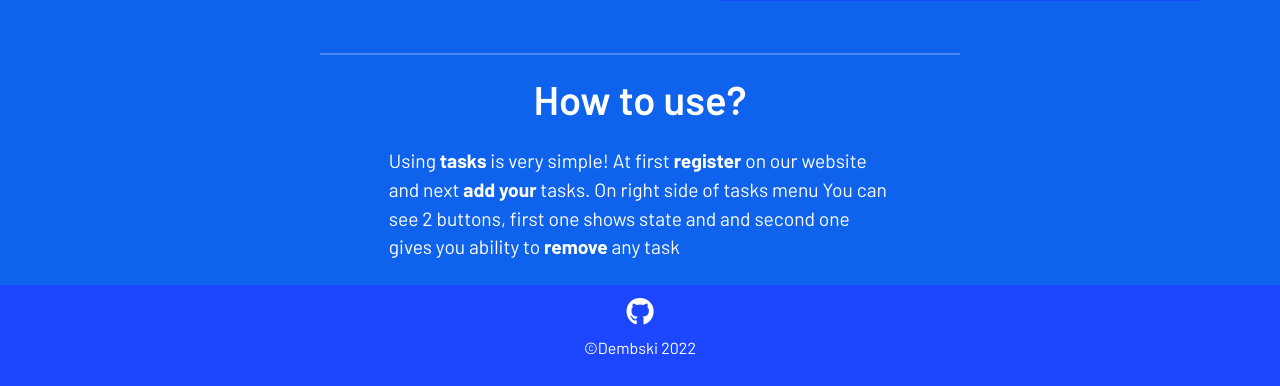
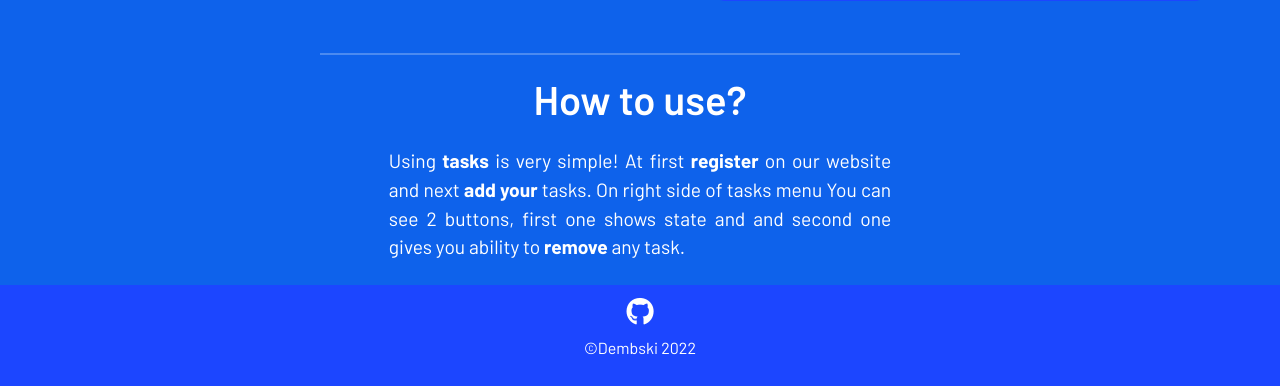
Before and after one commit to dembskii/todo, a Flask app: page / in a window 1280 px wide. Shown: the part 514-900 px from the top of the page. Run offline with Flask 2, Linux system fonts and the light colour scheme; some libraries are stand-ins or nearby versions.

Commit message:
Typos etc

```diff
--- a/main.py
+++ b/main.py
@@ -6,6 +6,7 @@ from flask_sqlalchemy import SQLAlchemy
 from forms import LoginForm,RegisterForm,TaskForm
 from flask_login import LoginManager,UserMixin,login_user,current_user,logout_user,login_required
 import datetime
+
 """
 TODO:
 - gitignore +
--- a/static/css/styles.css
+++ b/static/css/styles.css
@@ -174,6 +174,8 @@ footer{
     width: 40%;
     font-size: 1.2rem;
     margin: 1.5rem auto 1.5rem auto;
+    text-align: justify;
+    text-justify: inter-word;
 }
 
 
--- a/templates/index.html
+++ b/templates/index.html
@@ -82,7 +82,7 @@
 <section id="description">
     <div class="container-fluid">
         <h1 class="text-center" style="font-weight: 600;"> How to use?</h1>
-        <p  class="justify-content description-p">Using <strong>tasks</strong> is very simple! At first <strong> register </strong> on our website and next <strong> add your </strong>tasks. On right side of tasks menu You can see 2 buttons, first one shows state and and second one gives you ability to <strong> remove</strong> any task</p>
+        <p  class="description-p">Using <strong>tasks</strong> is very simple! At first <strong> register </strong> on our website and next <strong> add your </strong>tasks. On right side of tasks menu You can see 2 buttons, first one shows state and and second one gives you ability to <strong> remove</strong> any task.</p>
         <div style="height: 100px;"></div>
     </div>
 </section>
```
Also changed, not shown: forms.py (line endings or trailing spaces).
